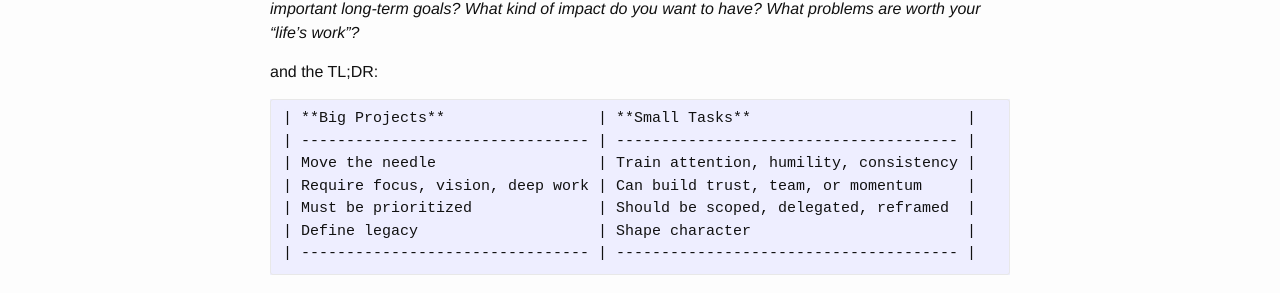
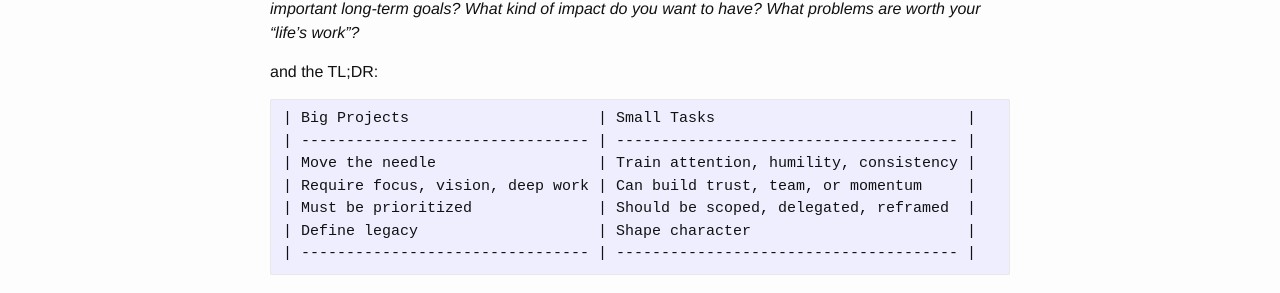
Before and after one commit to jeffxtang/jeffxtang.github.io, a Jekyll site: the page built from _posts/2025-08-30-back-with-a-mission.md, in a window 1280 px wide. Shown: the part 758-1051 px from the top of the page. Built offline with Jekyll 4.4.1, drawn with Linux system fonts in a browser that asks for light colours; comment, search, counter and statistics services are not loaded.

```diff
--- a/_posts/2025-08-30-back-with-a-mission.md
+++ b/_posts/2025-08-30-back-with-a-mission.md
@@ -23,7 +23,7 @@ What problems are worth your “life’s work”?*
 
 and the TL;DR:
 
-    | **Big Projects**                 | **Small Tasks**                        |
+    | Big Projects                     | Small Tasks                            |
     | -------------------------------- | -------------------------------------- |
     | Move the needle                  | Train attention, humility, consistency |
     | Require focus, vision, deep work | Can build trust, team, or momentum     |
```
